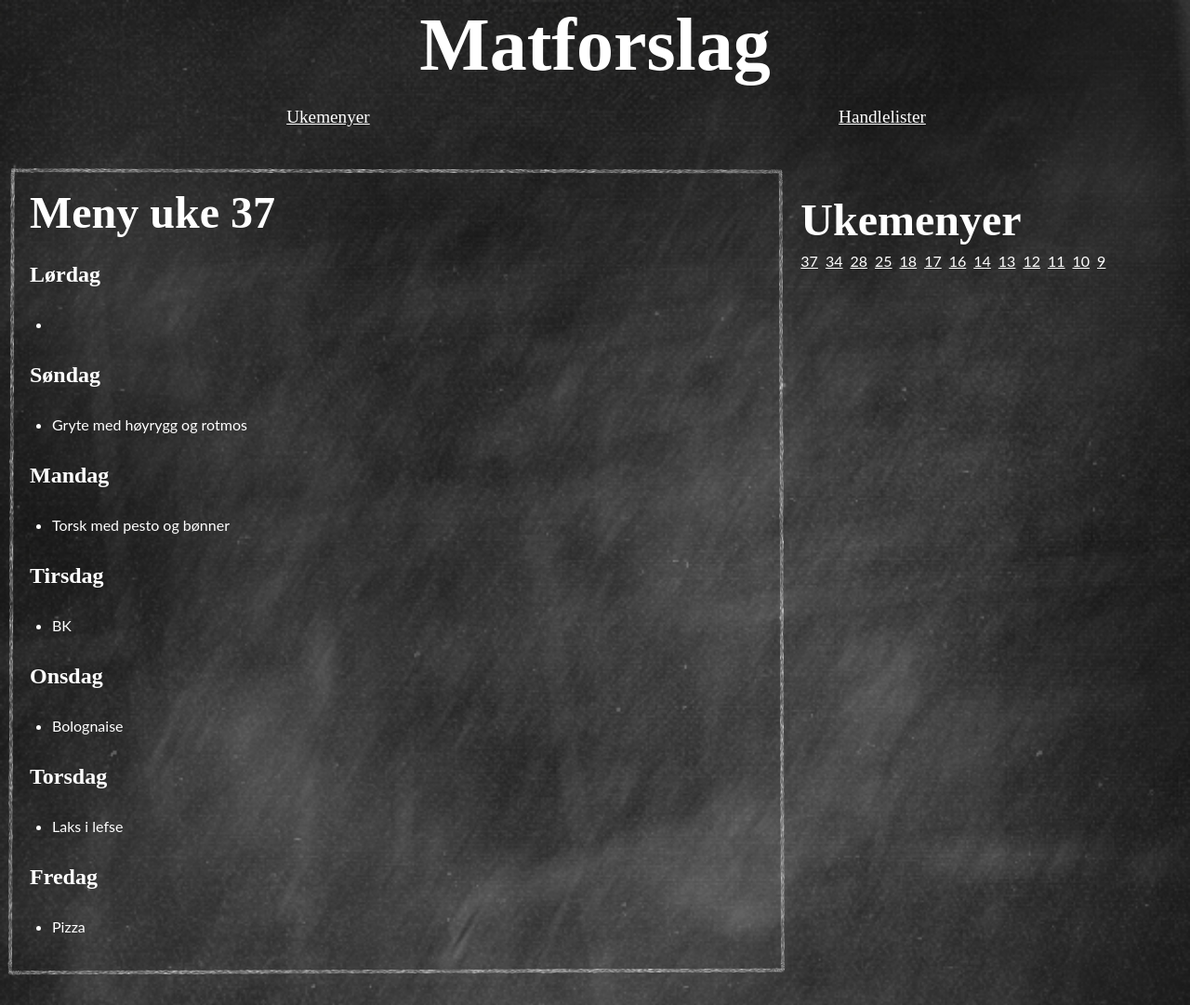
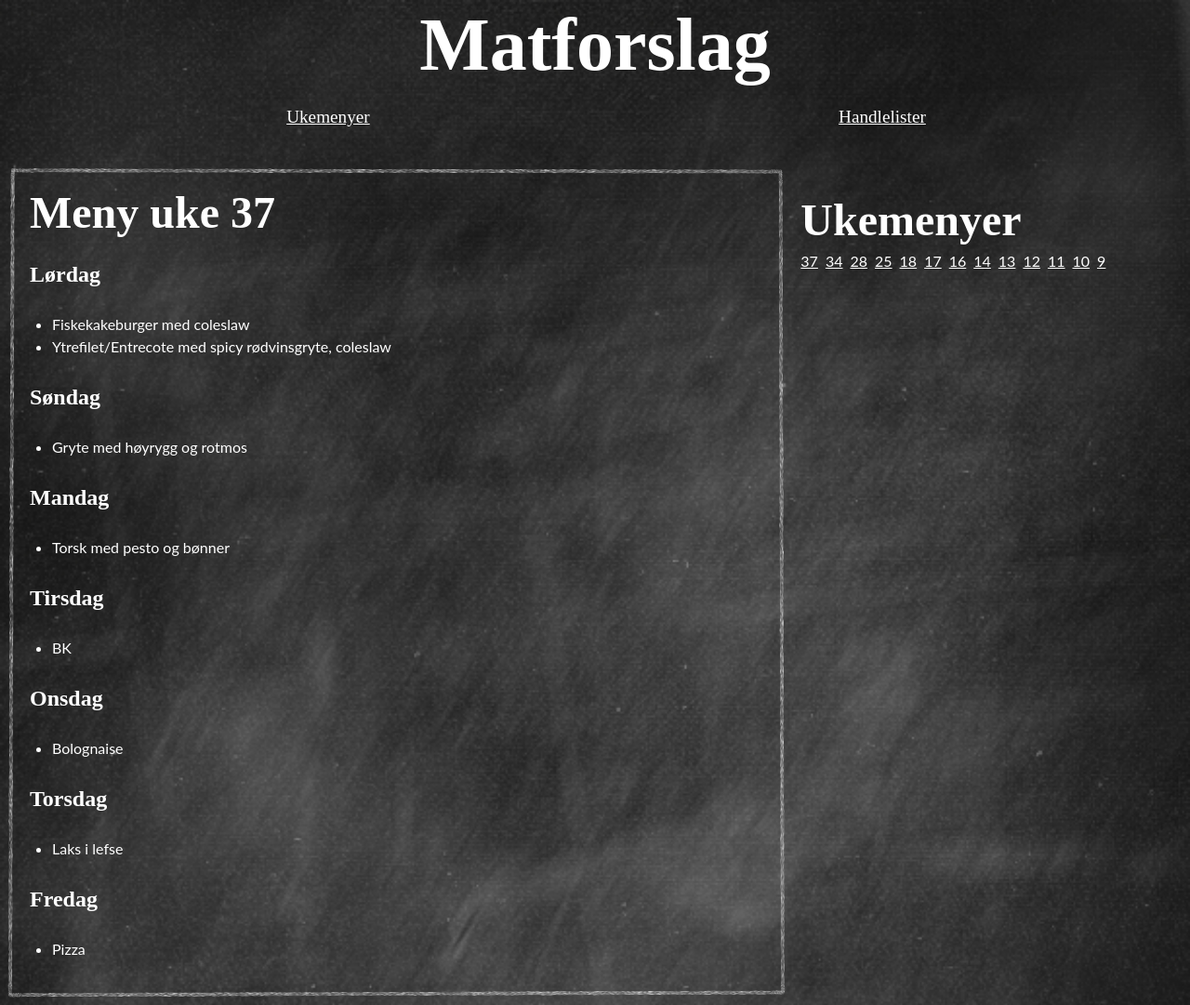
Before and after one commit to arejoh/matforslag, a Jekyll site: the page built from menyer/37.markdown, in a window 1280 px wide. Shown: the whole page at 93% size. Built offline with Jekyll 4.4.1, drawn with Linux system fonts in a browser that asks for light colours.

Commit message:
Added dinners for saturday week 37

```diff
--- a/menyer/37.markdown
+++ b/menyer/37.markdown
@@ -7,7 +7,8 @@ week: 37
 
 ### Lørdag
 
--
+- Fiskekakeburger med coleslaw
+- Ytrefilet/Entrecote med spicy rødvinsgryte, coleslaw
 
 ### Søndag
 
```
